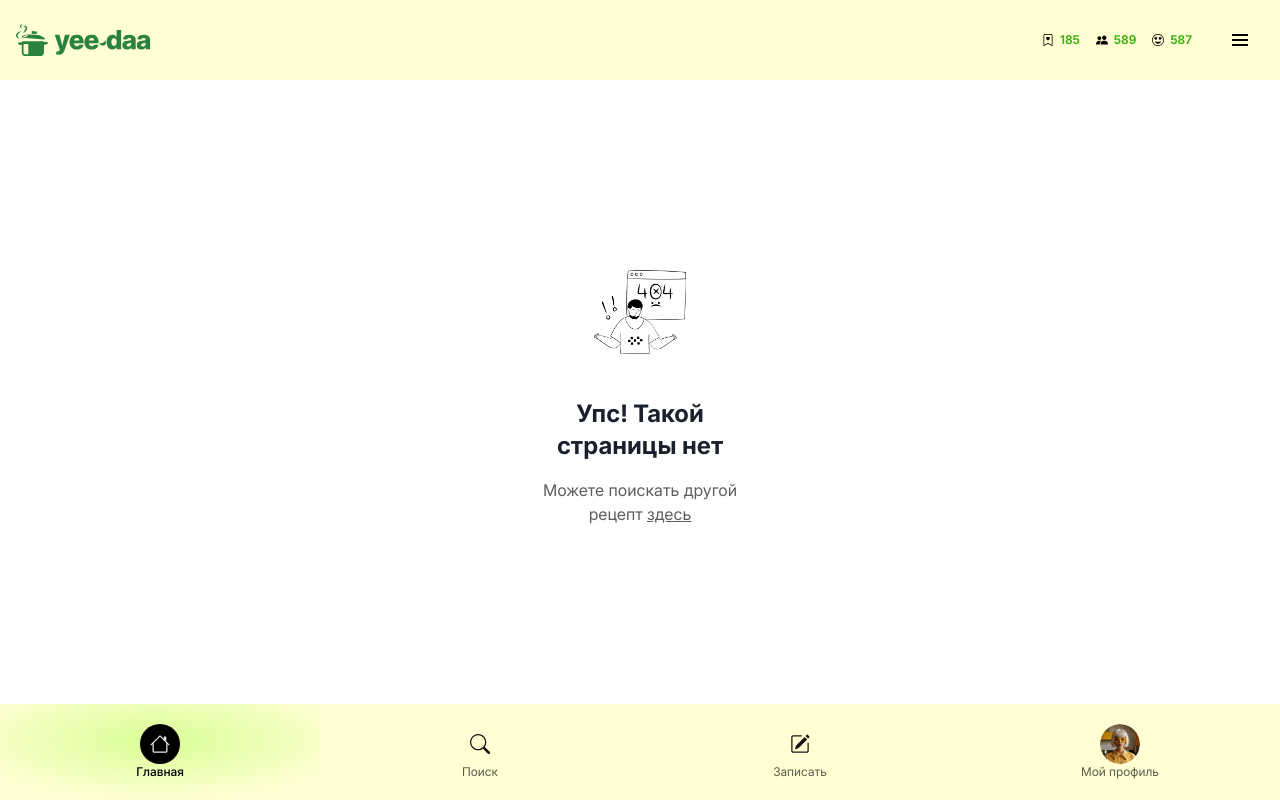
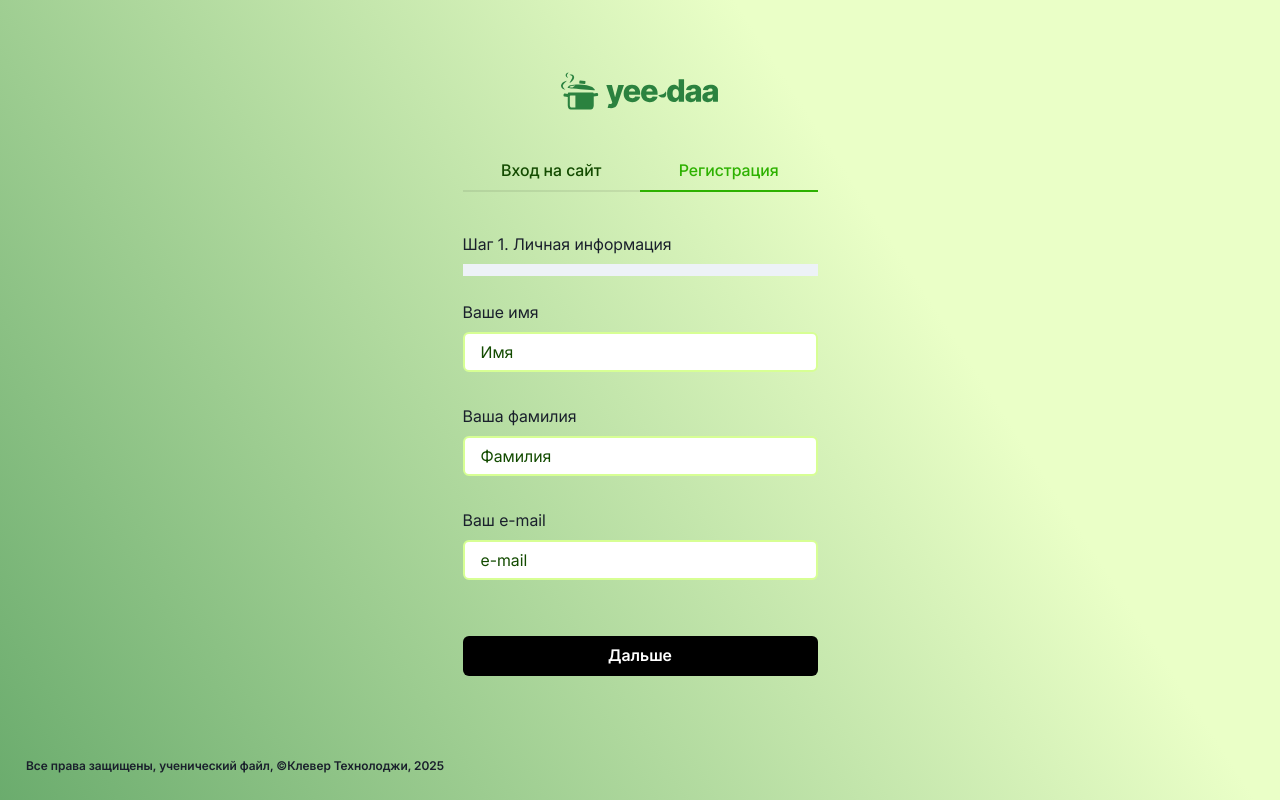
Before and after one commit to RomanZelenin/yeedaa, a React (Vite) app: page /registration in a window 1280 px wide. Before the commit this address led to /not-found. Built offline with nearby package versions, Linux system fonts and the light colour scheme; no server answers.

Commit message:
feat(*): add route for registration

```diff
--- a/src/app/pages/Login/LoginPage.tsx
+++ b/src/app/pages/Login/LoginPage.tsx
@@ -10,6 +10,7 @@ import {
     Text,
     VStack,
 } from '@chakra-ui/react';
+import { useLocation, useNavigate } from 'react-router';
 
 import { AppLoader } from '~/common/components/Loader/AppLoader';
 import { loadingSelector } from '~/store/app-slice';
@@ -19,7 +20,11 @@ import { LoginForm } from './LoginForm';
 import { RegistrationForm } from './RegistrationForm';
 
 export const LoginPage = () => {
+    const location = useLocation();
+    const navigate = useNavigate();
     const isLoading = useAppSelector(loadingSelector);
+    const paths = ['/login', '/registration'];
+
     return (
         <>
             <AppLoader isLoading={isLoading}>
@@ -51,6 +56,8 @@ export const LoginPage = () => {
                             flex={1}
                             display='flex'
                             flexDirection='column'
+                            index={paths.indexOf(location.pathname)}
+                            onChange={(i) => navigate(paths[i])}
                         >
                             <TabList borderColor='blackAlpha.200'>
                                 <Tab color='lime.800'>Вход на сайт</Tab>
--- a/src/index.tsx
+++ b/src/index.tsx
@@ -26,6 +26,7 @@ createRoot(document.getElementById('root')!).render(
                     <BrowserRouter>
                         <Routes>
                             <Route path='login' element={<LoginPage />}></Route>
+                            <Route path='registration' element={<LoginPage />}></Route>
                             <Route path='/' element={<App />}>
                                 <Route index element={<HomePage />} />
                                 <Route path='the-juiciest/' element={<JuiciestPage />} />
```
